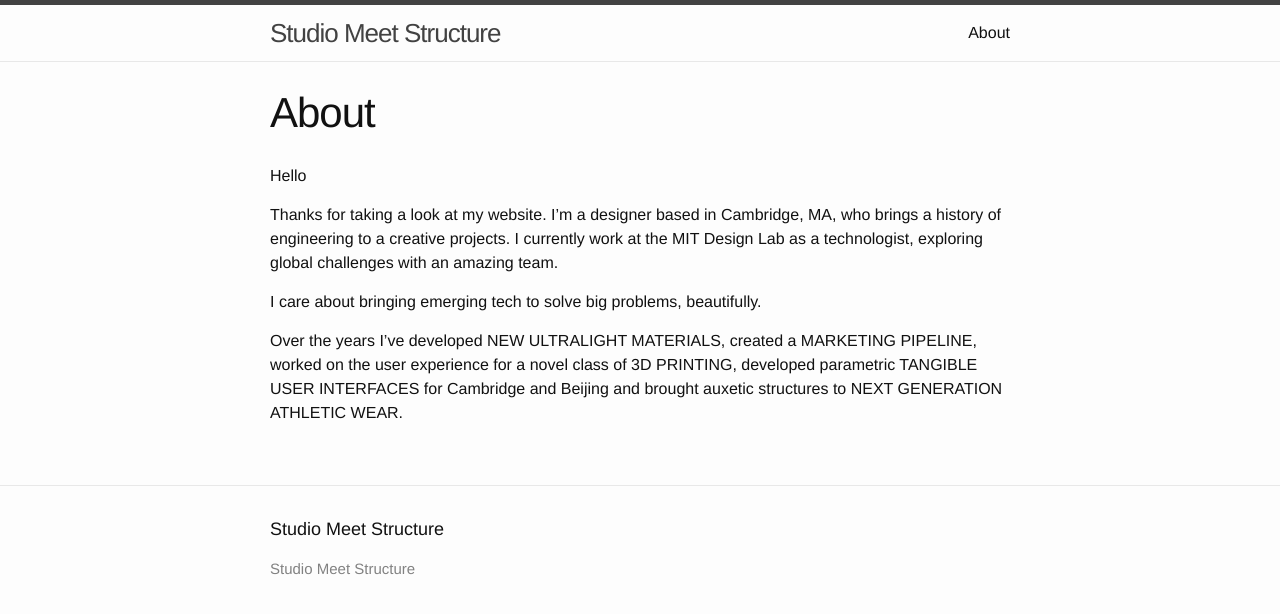
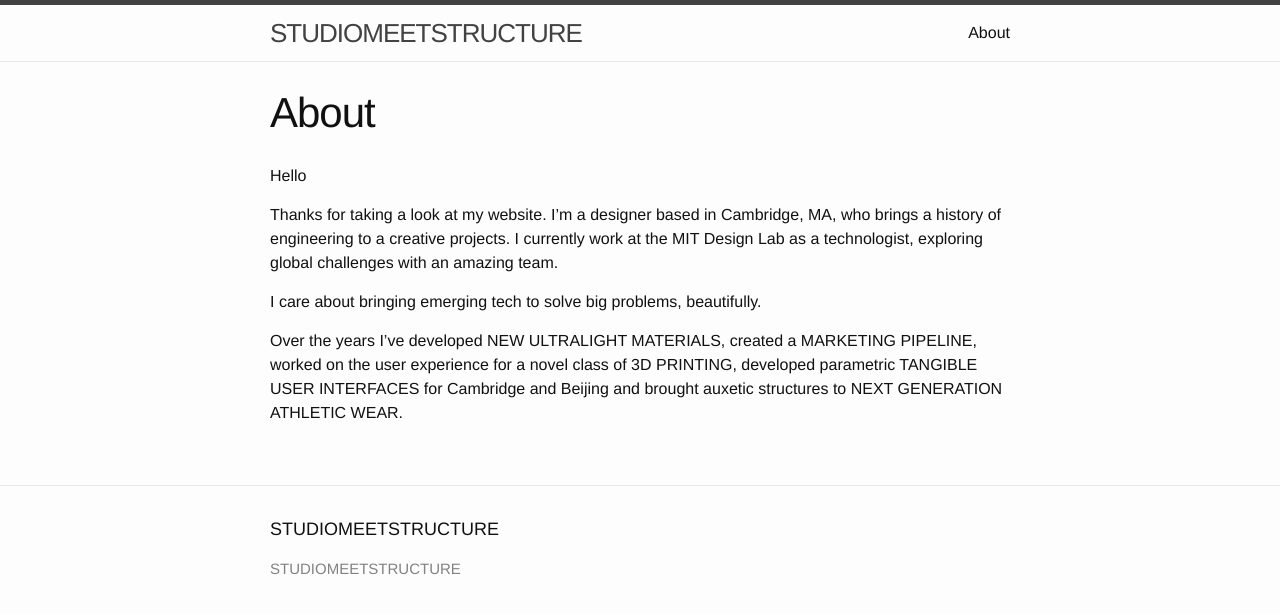
Before and after one commit to colorofthesky/studiomeetstructure, a Jekyll site: the page built from about.md, in a window 1280 px wide. Shown: the top 614 px of the page. Built offline with Jekyll 4.4.1, drawn with Linux system fonts in a browser that asks for light colours.

Commit message:
Updated Config

```diff
--- a/_config.yml
+++ b/_config.yml
@@ -1,5 +1,5 @@
 ---
-title: Studio Meet Structure
+title: STUDIOMEETSTRUCTURE
 timezone: UTC
 collections:
   posts:
@@ -21,3 +21,4 @@ defaults:
   values:
     layout: page
 permalink: pretty
+NAME: Will Walker
```
